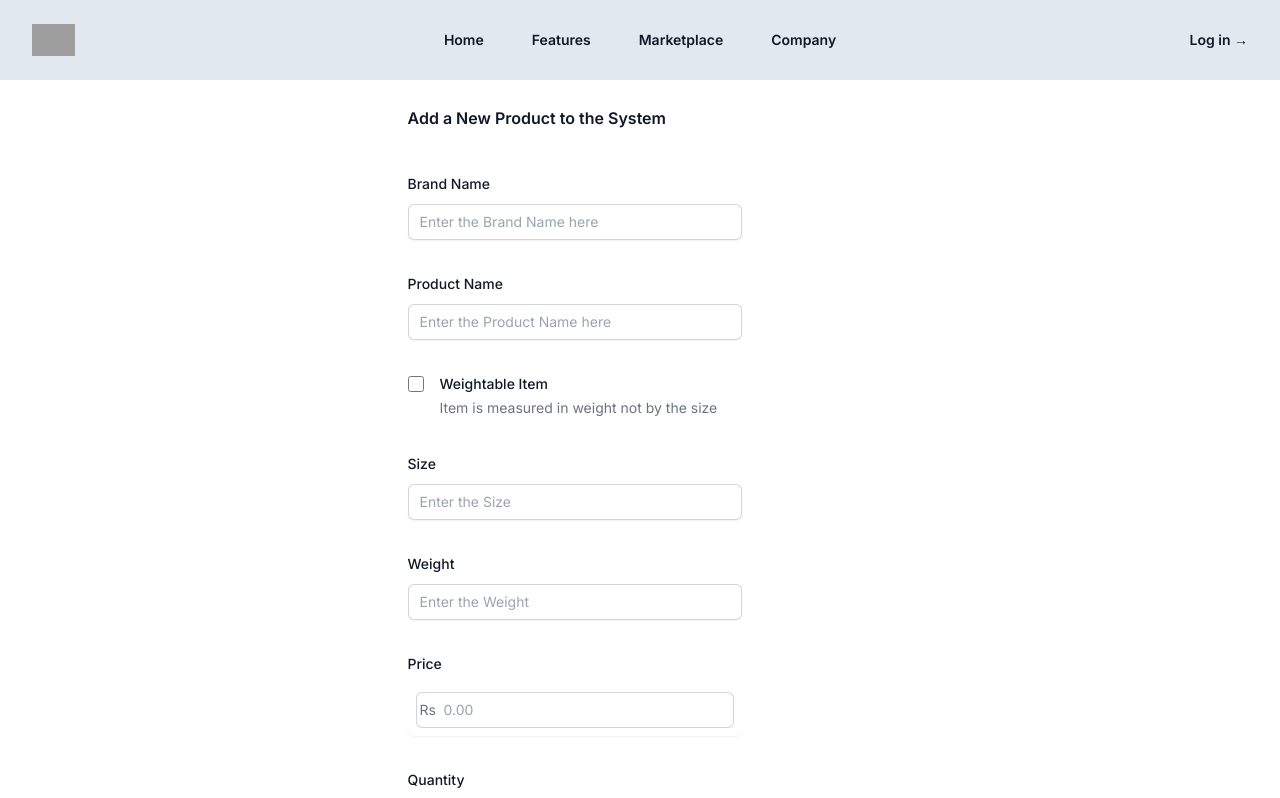
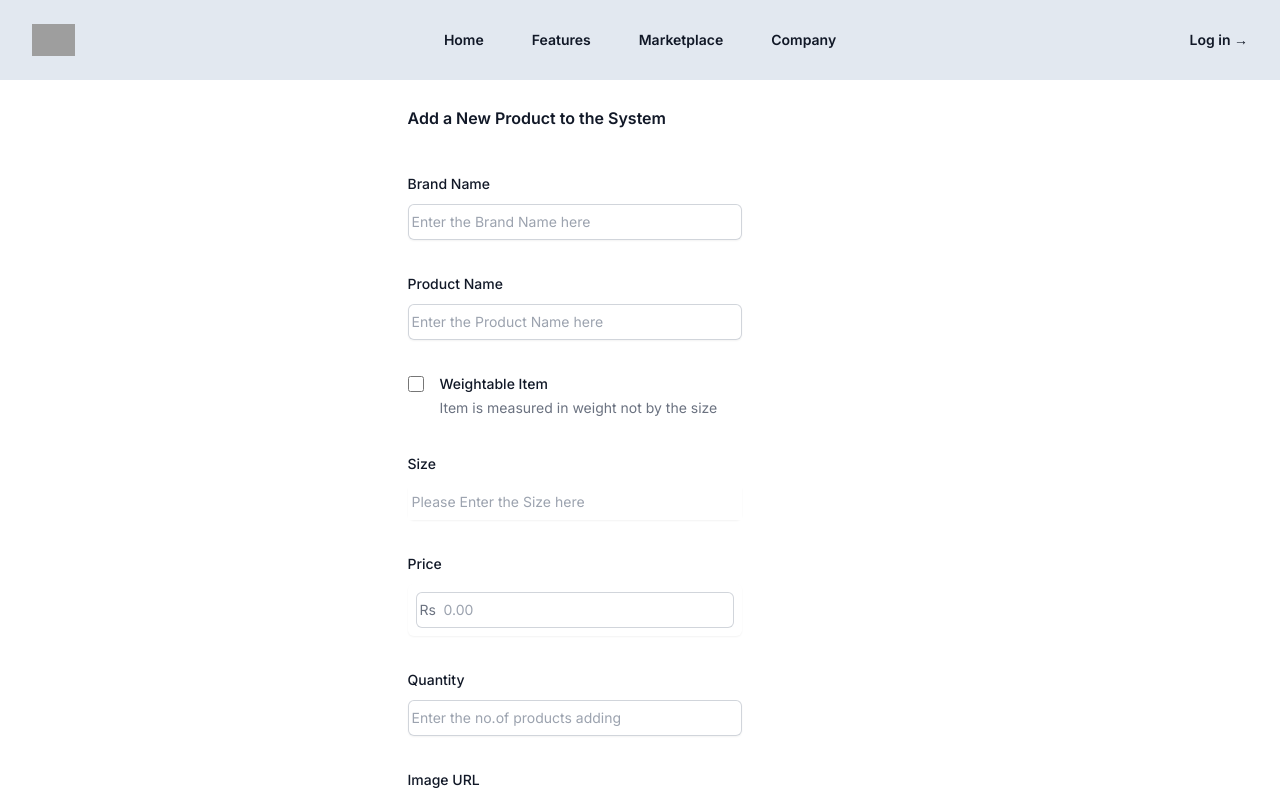
Before and after one commit to dinalUdagedara/Retail-POS, a Next.js app: page /addNewProduct in a window 1280 px wide. Shown: the top 798 px of the page. Built offline with nearby package versions, Linux system fonts and the light colour scheme; grey boxes are pictures that could not be loaded.

Commit message:
update: Updated the Form Properly

```diff
--- a/components/add-new-item/form.tsx
+++ b/components/add-new-item/form.tsx
@@ -1,11 +1,14 @@
-"use client"
+"use client";
 import { PhotoIcon, UserCircleIcon } from "@heroicons/react/24/solid";
-import { FormEvent } from "react";
+import { FormEvent, useState } from "react";
 
 export default function Form() {
+  const [isWeightable, setIsWeightable] = useState(false);
 
+  const handleIsCheckBoxChange = (e: any) => {
+    setIsWeightable(e.target.checked);
+  };
   function onSubmit(event: FormEvent<HTMLFormElement>) {
-
     event.preventDefault();
     const formData = new FormData(event.currentTarget);
     const brandName = formData.get("brandName");
@@ -17,19 +20,18 @@ export default function Form() {
     const imageURL = formData.get("imgURL");
     const isWeighting = formData.get("isWeightable");
 
-    console.log("form is submitted")
-    console.log("name",name)
-    console.log("size",size)
-    console.log("weight",weight)
-    console.log("price",price)
-    console.log("quantity",quantity)
-    console.log("imageURL",imageURL)
-    console.log("isWeighting",isWeighting)
+    console.log("form is submitted");
+    console.log("BrandName", brandName);
+    console.log("name", name);
+    console.log("size", size);
+    console.log("weight", weight);
+    console.log("price", price);
+    console.log("quantity", quantity);
+    console.log("imageURL", imageURL);
+    console.log("isWeighting", isWeightable);
   }
   return (
     <div className="w-full flex justify-center ">
-
-
       <form onSubmit={onSubmit}>
         <div className="space-y-12 flex justify-center ">
           <div className="border-b border-gray-900/10 pb-12">
@@ -53,7 +55,7 @@ export default function Form() {
                       type="text"
                       placeholder="Enter the Brand Name here"
                       autoComplete="brandName"
-                    className="block ml-2 flex-1 border-0 bg-transparent py-1.5 pl-1 text-gray-900 placeholder:text-gray-400 focus:ring-0 sm:text-sm sm:leading-6"
+                      className="block  flex-1 border-0 bg-transparent py-1.5 pl-1 text-gray-900 placeholder:text-gray-400 focus:ring-0 sm:text-sm sm:leading-6"
                     />
                   </div>
                 </div>
@@ -74,7 +76,7 @@ export default function Form() {
                       type="text"
                       placeholder="Enter the Product Name here"
                       autoComplete="productName"
-                    className="block ml-2 flex-1 border-0 bg-transparent py-1.5 pl-1 text-gray-900 placeholder:text-gray-400 focus:ring-0 sm:text-sm sm:leading-6"
+                      className="block  flex-1 border-0 bg-transparent py-1.5 pl-1 text-gray-900 placeholder:text-gray-400 focus:ring-0 sm:text-sm sm:leading-6"
                     />
                   </div>
                 </div>
@@ -85,12 +87,17 @@ export default function Form() {
                   <input
                     id="isWeightable"
                     name="isWeightable"
+                    checked={isWeightable}
+                    onChange={handleIsCheckBoxChange}
                     type="checkbox"
                     className="h-4 w-4 rounded border-gray-300 text-indigo-600 focus:ring-indigo-600"
                   />
                 </div>
                 <div className="text-sm leading-6">
-                <label htmlFor="isWeightable" className="font-medium text-gray-900">
+                  <label
+                    htmlFor="isWeightable"
+                    className="font-medium text-gray-900"
+                  >
                     Weightable Item
                   </label>
                   <p className="text-gray-500">
@@ -99,8 +106,42 @@ export default function Form() {
                 </div>
               </div>
 
-            {/* Only Enable if product is not weightable */}
+
+              {isWeightable ? (
                  <div className="sm:col-span-4">
+                  {/* Only Enabled if the item is weightable  */}
+
+                  <div >
+                    <label
+                      htmlFor="weight"
+                      className="block text-sm font-medium leading-6 text-gray-900"
+                    >
+                      Weight
+                    </label>
+                    <div className="mt-2">
+                      <div className="flex rounded-md shadow-sm ring-1 ring-inset ring-gray-300 focus-within:ring-2 focus-within:ring-inset focus-within:ring-indigo-600 sm:max-w-md">
+                        <input
+                          id="weight"
+                          name="weight"
+                          type="text"
+                          placeholder={
+                            !isWeightable ? "" : "Please Enter the Weight here"
+                          }
+                          disabled={!isWeightable}
+                          autoComplete="weight"
+                          className={`block flex-1 border-0 bg-transparent py-1.5 pl-1 text-gray-900 placeholder:text-gray-400 focus:ring-0 sm:text-sm sm:leading-6 ${
+                            isWeightable ? "bg-white" : "bg-gray-600"
+                          }`}
+                        />
+                      </div>
+                    </div>
+                  </div>
+                </div>
+              ) : (
+
+                //   Only Enable if product is not weightable
+                <div className="sm:col-span-4">
+                  <div >
                     <label
                       htmlFor="size"
                       className="block text-sm font-medium leading-6 text-gray-900"
@@ -113,36 +154,20 @@ export default function Form() {
                           id="size"
                           name="size"
                           type="text"
-                    placeholder="Enter the Size"
+                          placeholder={
+                            isWeightable ? "" : "Please Enter the Size here"
+                          }
+                          disabled={isWeightable}
                           autoComplete="size"
-                    className="block ml-2 flex-1 border-0 bg-transparent py-1.5 pl-1 text-gray-900 placeholder:text-gray-400 focus:ring-0 sm:text-sm sm:leading-6"
+                          className={`block flex-1 border-0 bg-transparent py-1.5 pl-1 text-gray-900 placeholder:text-gray-400 focus:ring-0 sm:text-sm sm:leading-6 ${
+                            isWeightable ? " bg-gray-600" : "bg-white"
+                          }`}
                         />
                       </div>
                     </div>
                   </div>
-
-            {/* Only Enabled if the item is weightable  */}
-
-            <div className="sm:col-span-4">
-              <label
-                htmlFor="weight"
-                className="block text-sm font-medium leading-6 text-gray-900"
-              >
-                Weight
-              </label>
-              <div className="mt-2">
-                <div className="flex rounded-md shadow-sm ring-1 ring-inset ring-gray-300 focus-within:ring-2 focus-within:ring-inset focus-within:ring-indigo-600 sm:max-w-md">
-                  <input
-                    id="weight"
-                    name="weight"
-                    type="text"
-                    placeholder="Enter the Weight"
-                    autoComplete="weight"
-                    className="block ml-2 flex-1 border-0 bg-transparent py-1.5 pl-1 text-gray-900 placeholder:text-gray-400 focus:ring-0 sm:text-sm sm:leading-6"
-                  />
                 </div>
-              </div>
-            </div>
+              )}
 
               <div className="sm:col-span-4">
                 <label
@@ -180,7 +205,7 @@ export default function Form() {
                       type="text"
                       placeholder="Enter the no.of products adding"
                       autoComplete="quantity"
-                    className="block ml-2 flex-1 border-0 bg-transparent py-1.5 pl-1 text-gray-900 placeholder:text-gray-400 focus:ring-0 sm:text-sm sm:leading-6"
+                      className="block  flex-1 border-0 bg-transparent py-1.5 pl-1 text-gray-900 placeholder:text-gray-400 focus:ring-0 sm:text-sm sm:leading-6"
                     />
                   </div>
                 </div>
@@ -201,7 +226,7 @@ export default function Form() {
                       type="text"
                       placeholder="Enter the Image URL in here"
                       autoComplete="imgURL"
-                    className="block ml-2 flex-1 border-0 bg-transparent py-1.5 pl-1 text-gray-900 placeholder:text-gray-400 focus:ring-0 sm:text-sm sm:leading-6"
+                      className="block flex-1 border-0 bg-transparent py-1.5 pl-1 text-gray-900 placeholder:text-gray-400 focus:ring-0 sm:text-sm sm:leading-6"
                     />
                   </div>
                 </div>
```
Lines whose indentation alone changed are shown as unchanged.
